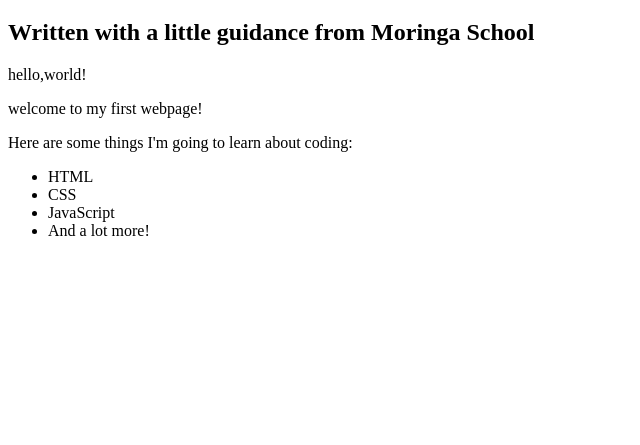
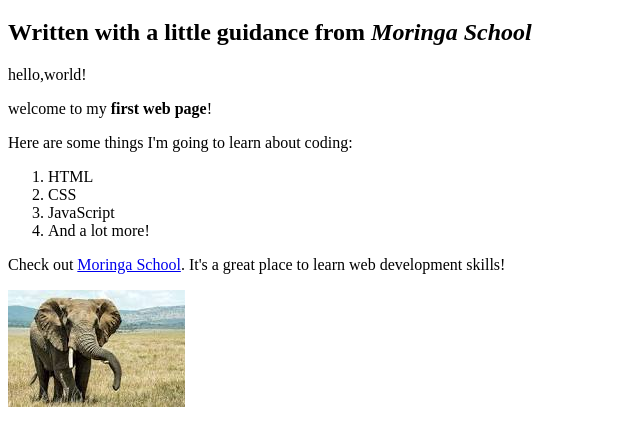
Before and after one commit to EmmanuelWanzala/my-first-webpage, a plain HTML site: page my-first-webpage.html in a window 1280 px wide. Shown: the part 61-506 px from the top of the page, without its empty margins (0-640 px from the left). Drawn offline with Linux system fonts and the light colour scheme.

Commit message:
add an image

```diff
--- a/my-first-webpage.html
+++ b/my-first-webpage.html
@@ -5,16 +5,18 @@
 </head>
 <body>
     <h1>My First Webpage</h1>
-    <h2>Written with a little guidance from Moringa School</h2>
+    <h2>Written with a little guidance from <em>Moringa School</em></h2>
 
   <p>hello,world!</p>
-  <p>welcome to my first webpage!</p>
+  <p>welcome to my <strong>first web page</strong>!</p>
   <p>Here are some things I'm going to learn about coding:</p>
-    <ul>
+    <ol>
       <li>HTML</li>
       <li>CSS</li>
       <li>JavaScript</li>
       <li>And a lot more!</li>
-    </ul>
+    </ol>
+    <p>Check out <a href="http://moringaschool.com/">Moringa School</a>. It's a great place to learn web development skills!</p>
+    <img src="images/elephant.jpeg" alt="A photo of an element">
 </body>
 </html>
```
Also changed, not shown: index.html (+12 -0 lines), images/elephant.jpeg (added), 1 other file.
